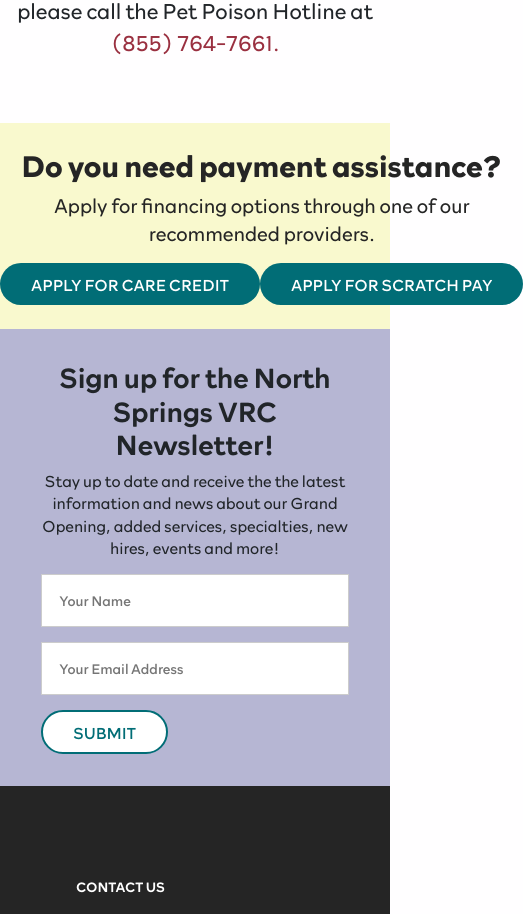
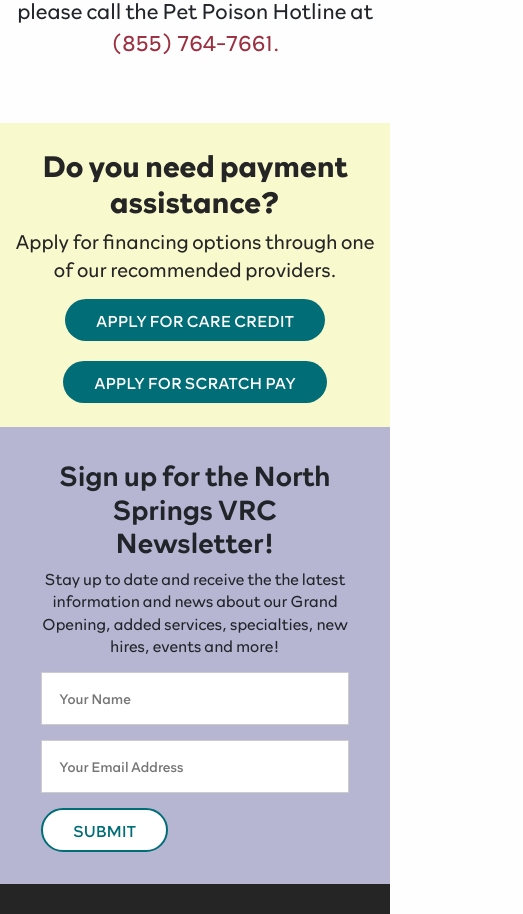
Before and after one commit to calgil/vrc, a Next.js app: page /owners in a window 390 px wide. Shown: the part 3080-3994 px from the top of the page, 523 px wide, since content can reach past the window. Built offline with nearby package versions, Linux system fonts and the light colour scheme.

Commit message:
mobile responsive

```diff
--- a/styles/components/PaymentAssistance.module.scss
+++ b/styles/components/PaymentAssistance.module.scss
@@ -3,6 +3,7 @@
 
 .assistance {
   background-color: a.$yellowBg;
+  padding: 0 10px;
 
   .text {
     width: fit-content;
@@ -22,6 +23,16 @@
       display: flex;
       justify-content: space-between;
 
+      @include a.media("tablet") {
+        flex-direction: column;
+        gap: 20px;
+
+        .cta {
+          width: fit-content;
+          margin: 0 auto;
+        }
+      }
+
       .cta {
         display: block;
         white-space: nowrap;
```
